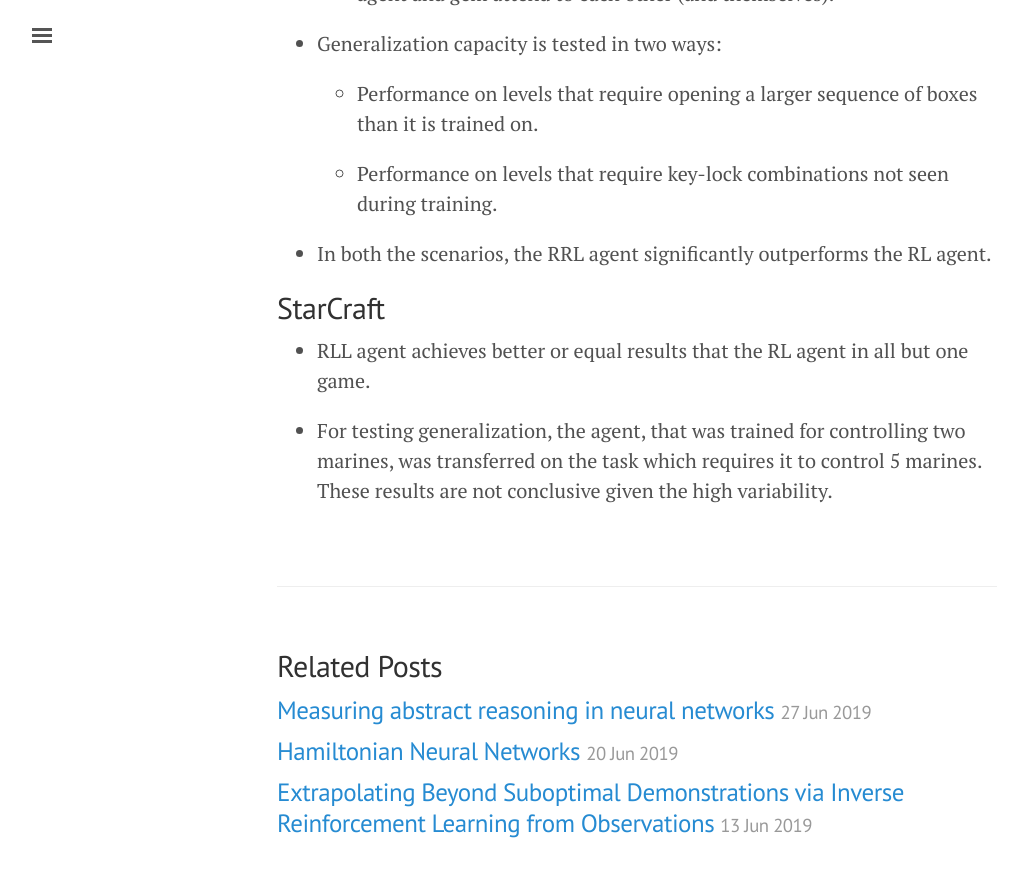
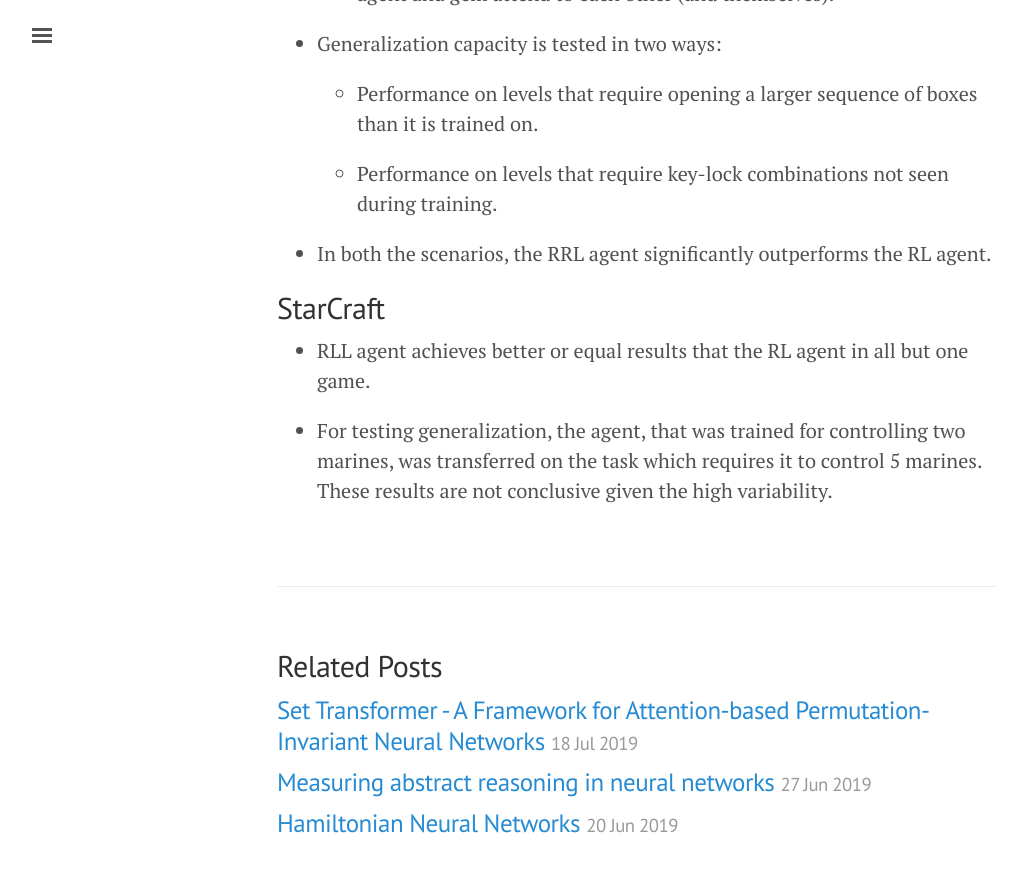
Before and after one commit to shagunsodhani/papers-I-read, a Jekyll site: the page built from site/_posts/2019-06-01-Relational Reinforcement Learning.md, in a window 1280 px wide and 900 px high, scrolled down 2261 px. Shown: the top 877 px of the window, without its empty margins (3-1024 px from the left). Built offline with Jekyll 4.4.1, drawn with Linux system fonts in a browser that asks for light colours; comment, search, counter and statistics services are not loaded; part of the change alters nothing that is shown; some of the changed text lies outside the part shown.

Commit message:
Add set transformer paper

```diff
--- a/site/_posts/2019-06-01-Relational Reinforcement Learning.md
+++ b/site/_posts/2019-06-01-Relational Reinforcement Learning.md
@@ -3,7 +3,7 @@ layout: post
 title: Relational Reinforcement Learning
 comments: True
 excerpt:
-tags: ['2018', 'Deep Reinforcement Learning', 'ICLR 2019', Reinforcement Learning', 'Relational Learning', AI, ICLR, RL, RRL]
+tags: ['2018', 'Deep Reinforcement Learning', 'ICLR 2019', 'Reinforcement Learning', 'Relational Learning', AI, ICLR, RL, RRL]
 
 ---
 
--- /dev/null
+++ b/site/_posts/2019-07-18-Set Transformer A Framework for Attention-based Permutation-Invariant Neural Networks.md
@@ -0,0 +1,69 @@
+---
+layout: post
+title: Set Transformer - A Framework for Attention-based Permutation-Invariant Neural Networks
+comments: True
+excerpt:
+tags: ['2018', 'ICML 2019', 'Relation Learning', 'Relational Learning', AI, ICML, Set]
+
+---
+
+## Introduction
+
+* Consider problems where the input to the model is a set. In such problems (referred to as the set-input problems), the model should be invariant to the permutation of the data points.
+
+* In "set pooling" methods ([1](https://arxiv.org/abs/1606.02185), [2](https://arxiv.org/abs/1703.06114)), each data point (in the input set) is encoded using a feed-forward network and the resulting set of encoded representations are pooled using the "sum" operator.
+
+* This approach can be shown to be bot permutation-invariant and a universal function approximator.
+
+* The paper proposes an attention-based network module, called as the Set Transformer, which can model the interactions between the elements of an input set while being permutation invariant.
+
+* [Link to the paper](https://arxiv.org/abs/1810.00825)
+
+## Transformer
+
+* An attention function *Attn(Q, K, V) = (QK<sup>T</sup>)V* is used to map queries *Q* to output using key-value pairs *K, V*.
+
+* In case of multi-head attention, the key, query, and value are projected into *h* different vectors and attention is applied on all these vectors. The output is a linear transformation of the concatenation of all the vectors.
+
+## Set Transformer
+
+* 3 modules are introduced: MAB, SAB and ISAB.
+
+* Multihead Attention Block (MAB) is a module very similar to to the encoder in the Transformer, without the positional encoding and dropout.
+
+* Set Attention Block (SAB) is a module that takes as input a set and performs self-attention between the elements of the set to produce another set of the same size ie *SAB(X) = MAB(X, X)*.
+
+* The time complexity of the SAB operation is *O(n<sup>2</sup>)* where *n* is the number of elements in the set. It can be reduced to *O(m\*n)* by using Induced Set Attention Blocks (ISAB) with *m* induced point vectors (denoted as I).
+
+* *ISAB<sub>m</sub> = MAB(X, MAB(I, X))*.
+
+* ISAB can be seen as performing a low-rank projection of inputs.
+
+* These modules can be used to model the interactions between data points in any given set.
+
+## Pooling by Multihead Attention (PMA)
+
+* Aggregation is performed by applying multi-head attention on a set of *k* seed vectors.
+
+* The interaction between the *k* outputs (from PMA) can be modeled by applying another SAB.
+
+* Thus the entire network is a stack of SABs and ISABs. Both the modules are permutation invariant and so is any network obtained by stacking them.
+
+## Experiments
+
+* Datasets include:
+
+    * Predicting the maximum value from a set.
+    * Counting unique (Omniglot) characters from an image.
+    * Clustering with a mixture of Gaussians (synthetic points and CIFAR 100).
+    * Set Anomaly detection (celebA).
+
+* Generally, increasing *m* (the number of inducing datapoints) improve performance, to some extent. This is somewhat expected.
+
+* The paper considers various ablations of the proposed approach (like disabling attention in the encoder or pooling layer) and shows that attention mechanism is needed during both the stages.
+
+* The work has two main benefits over prior work:
+
+    * Reducing the *O(n<sup>2</sup>)* complexity to *O(m\*n)* complexity.
+
+    * Using self-attention mechanism for both encodings the inputs and for aggregating the encoded representations.
```
Also changed, not shown: README.md.
